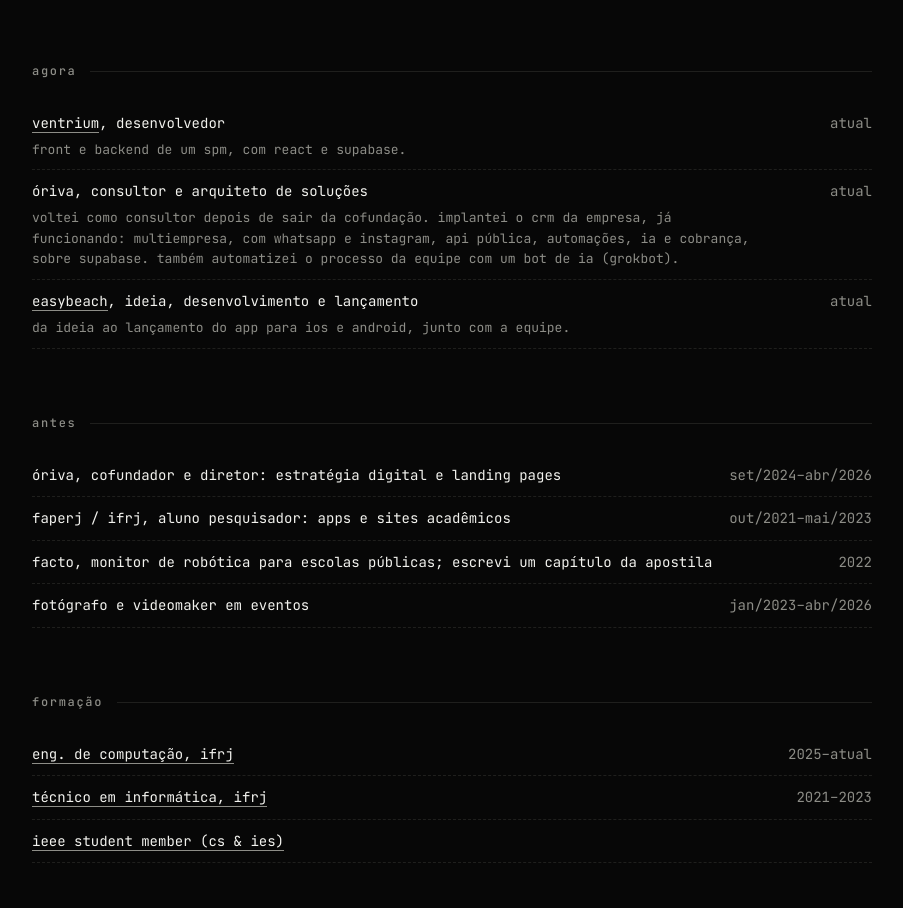
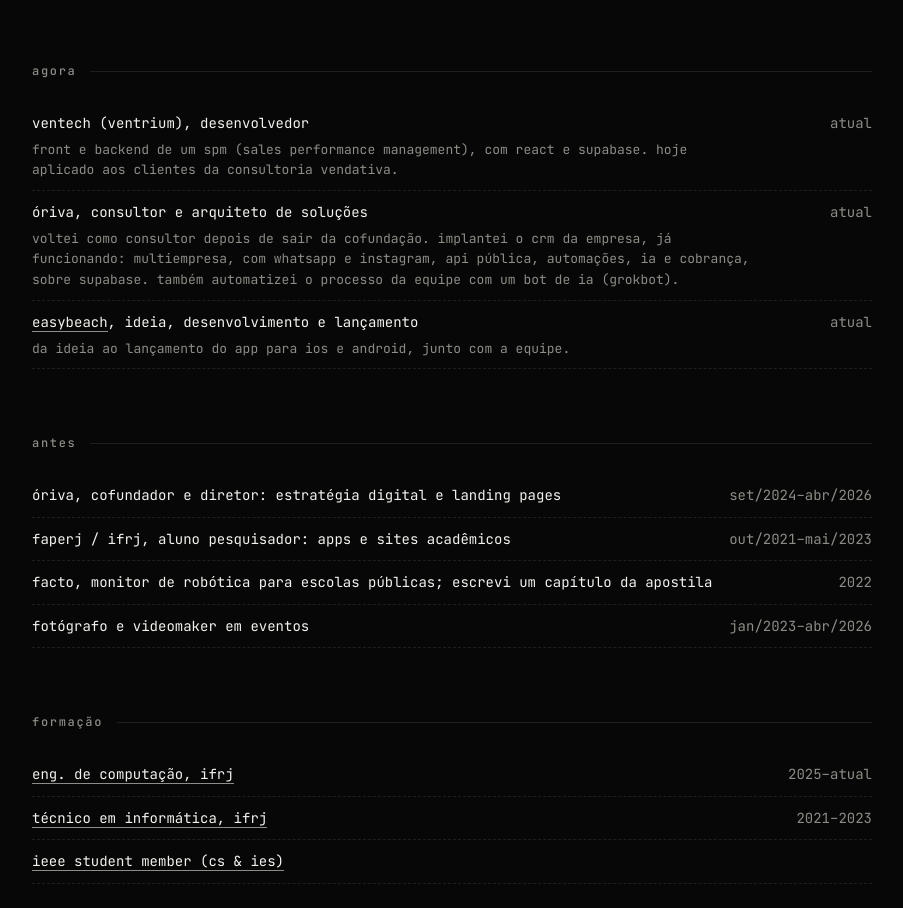
Before and after one commit to carlosmirandd/carlosmirandd.github.io, a plain HTML site: page index.html in a window 1280 px wide. Shown: the part 1997-2905 px from the top of the page, without its empty margins (188-1091 px from the left). Drawn offline with Linux system fonts and the light colour scheme.

Commit message:
Home: explica o SPM e coloca a Ventech como parte da Ventrium (#29)
Claude-Session: https://claude.ai/code/session_01MmUgnErUf4MRr37vBh4cNj

Co-authored-by: Claude <noreply@anthropic.com>

```diff
--- a/index.html
+++ b/index.html
@@ -225,8 +225,8 @@ a *,button *{cursor:inherit}
   <section>
     <h2>agora</h2>
     <ul class="rows">
-      <li><span><a href="https://ventrium.com.br/vendativa/" rel="noopener">Ventrium</a>, desenvolvedor</span><span>atual</span>
-        <p>Front e backend de um SPM, com React e Supabase.</p></li>
+      <li><span>Ventech (Ventrium), desenvolvedor</span><span>atual</span>
+        <p>Front e backend de um SPM (sales performance management), com React e Supabase. Hoje aplicado aos clientes da consultoria Vendativa.</p></li>
       <li><span>ÓRIVA, consultor e arquiteto de soluções</span><span>atual</span>
         <p>Voltei como consultor depois de sair da cofundação. Implantei o CRM da empresa, já funcionando: multiempresa, com WhatsApp e Instagram, API pública, automações, IA e cobrança, sobre Supabase. Também automatizei o processo da equipe com um bot de IA (grokbot).</p></li>
       <li><span><a href="https://easybeach.app" rel="noopener">EasyBeach</a>, ideia, desenvolvimento e lançamento</span><span>atual</span>
```
